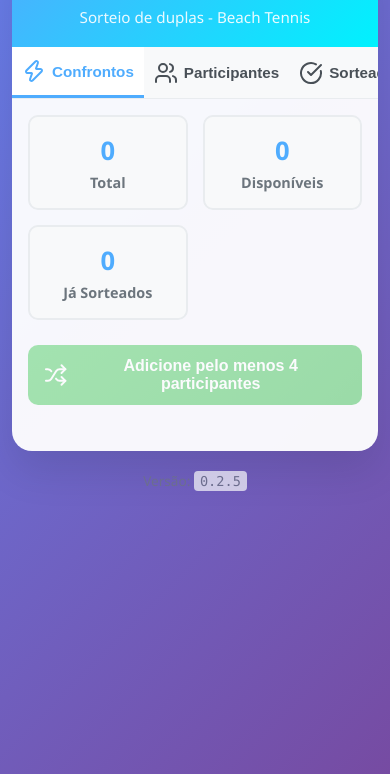
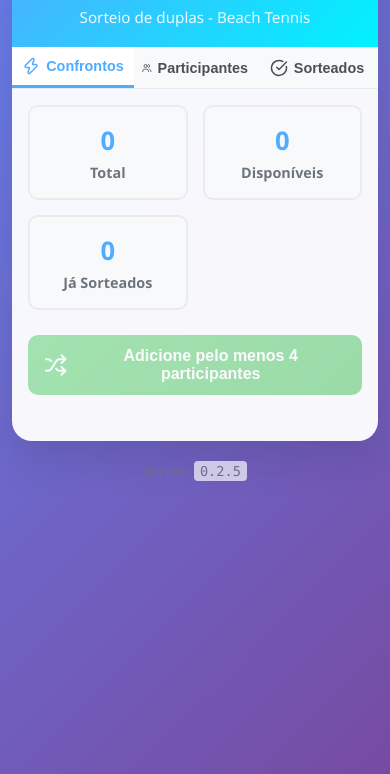
Before and after one commit to tmill15/sorteador-duplas, a plain HTML site: page index.html in a window 390 px wide. Shown: the part 70-844 px from the top of the page. Drawn offline with nearby package versions, Linux system fonts and the light colour scheme.

Commit message:
fix(ui/layout): melhorar responsividade das abas\n\n- Adiciona suporte a overflow horizontal e rolagem em dispositivos móveis\n- Ajusta estilos das abas para evitar quebras de texto e garantir melhor visualização\n- Reduz padding e tamanho da fonte para melhor adaptação em telas pequenas

```diff
--- a/index.html
+++ b/index.html
@@ -102,6 +102,8 @@
             display: flex;
             background: var(--bg-light);
             border-bottom: 1px solid var(--border-light);
+            overflow-x: auto;
+            -webkit-overflow-scrolling: touch;
         }
 
         .tab {
@@ -118,6 +120,10 @@
             align-items: center;
             justify-content: center;
             gap: 8px;
+            white-space: nowrap;
+            overflow: hidden;
+            text-overflow: ellipsis;
+            min-width: 0;
         }
 
         .tab.active {
@@ -657,8 +663,8 @@
             .header { padding: 20px; }
             .header h1 { font-size: 1.6rem; }
             .header p { font-size: 0.95rem; }
-
-            .tab { padding: 12px 10px; gap: 6px; font-size: 0.95rem; }
+            .tab { padding: 10px 8px; gap: 6px; font-size: 0.9rem; }
+            .tab svg { width: 18px; height: 18px; }
             .tab-content { padding: 16px; }
 
             .stat-card { padding: 16px; }
```
